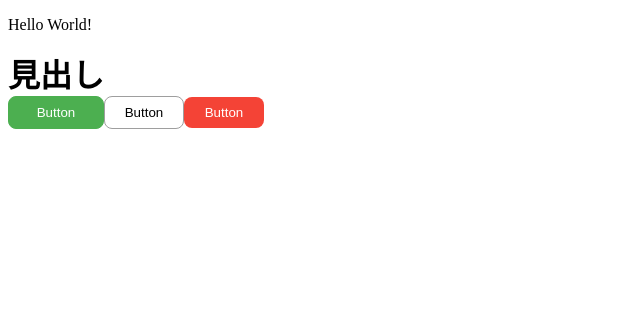
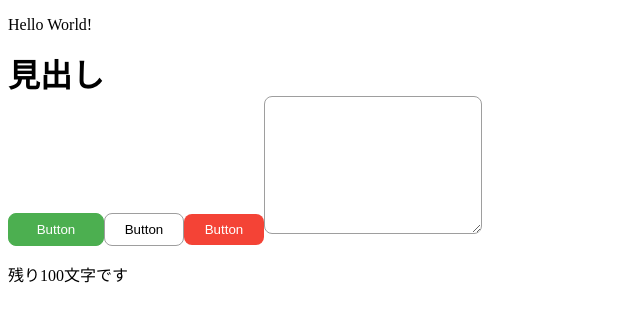
Before and after one commit to takanobu68/React-UI, a React app: page / in a window 1280 px wide. Shown: the top 322 px of the page, without its empty margins (0-640 px from the left). Built offline with nearby package versions, Linux system fonts and the light colour scheme.

Commit message:
残り文字数表示の追加

```diff
--- a/src/App.tsx
+++ b/src/App.tsx
@@ -1,6 +1,7 @@
 import { Text } from './libs/Text';
 import { Heading } from './libs/Heading';
 import { Button } from './libs/Button';
+import { Textarea } from './libs/Textarea';
 
 export const App = () => {
   return (
@@ -23,6 +24,7 @@
         title='Button'
         type='error'
       />
+      <Textarea width={200} maxLength={100} />
     </>
   );
 };
--- a/src/libs/Textarea.tsx
+++ b/src/libs/Textarea.tsx
@@ -1,13 +1,54 @@
-import { VFC } from 'react';
-import styled from 'styled-components';
+import { ChangeEvent, VFC, useState } from 'react';
+import styled, { css } from 'styled-components';
+import { fontSize, space, radius, color } from './constants';
 
 type Props = {
   width?: number;
   maxLength?: number;
 };
 
-export const Textarea: VFC<Props> = () => {
-  return <Wrapper />;
+export const Textarea: VFC<Props> = ({ maxLength, width = 300 }) => {
+  const [count, setCount] = useState<number>(0);
+
+  const handleChange = (event: ChangeEvent<HTMLTextAreaElement>) => {
+    setCount(event.currentTarget.value.length);
+  };
+
+  const isError = (): boolean => {
+    if (maxLength !== undefined && maxLength - count < 0) return true;
+    return false;
+  };
+
+  return (
+    <>
+      <Wrapper width={width} onChange={handleChange} />
+      {maxLength !== undefined && (
+        <Count className={isError() ? 'error' : ''}>
+          残り{Math.max(maxLength - count, 0)}文字です
+        </Count>
+      )}
+    </>
+  );
 };
 
-const Wrapper = styled.textarea``;
+const Wrapper = styled.textarea<{ width: number }>`
+  height: 120px;
+  padding: ${space.m};
+  border-radius: ${radius.m};
+  border: solid 1px ${color.gray};
+  font-size: ${fontSize.m};
+
+  ${(props) =>
+    css`
+      width: ${props.width}px;
+    `}
+  &.error {
+    border: solid 1px ${color.red};
+  }
+`;
+
+const Count = styled.p`
+  &.error {
+    color: ${color.red};
+  }
+`;
```
